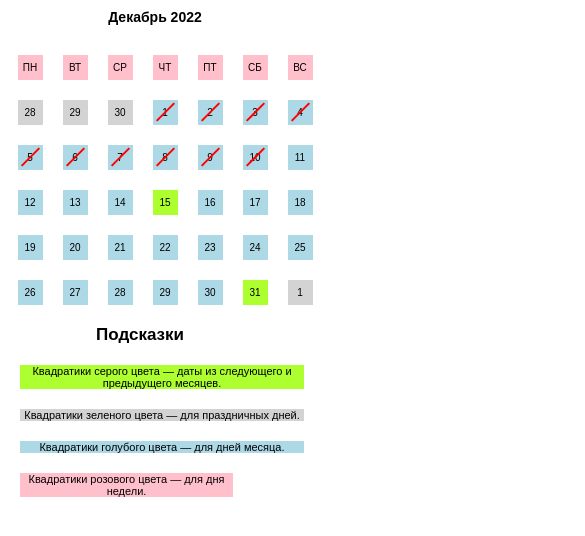
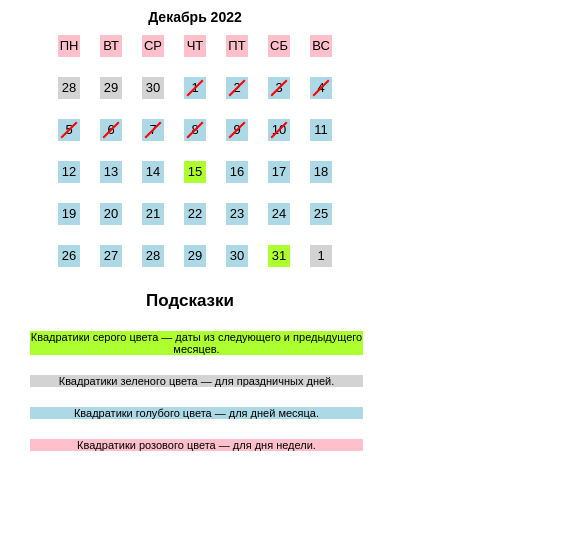
Before and after one commit to rita12356/calendar, a plain HTML site: page index.html in a window 390 px wide. Shown: the top 536 px of the page, 585 px wide, since content can reach past the window. Drawn offline with Linux system fonts and the light colour scheme.

Commit message:
Исправление адаптива

```diff
--- a/css/index.css
+++ b/css/index.css
@@ -1,8 +1,8 @@
 body {
   margin: 0;
   font-family: "Arial";
-  min-width: 900px;
-overflow-x: hidden;
+
+
   user-select: none;
 }
 h2{
@@ -39,17 +39,20 @@ div {
 
 .hints{
   font-size: 40px;
+  padding: 10px;
+  box-sizing: border-box;
 }
 
 .weekdays,
 .days {
-  margin: auto;
+
   display: flex;
   flex-wrap: wrap;
   justify-content: center;
   padding: 20px;
   gap: 20px;
-  width: 900px;
+  max-width: 900px;
+  margin: 0 auto;
 }
 /* Этот класс должен быть у каждого квадрата */
 .day,
@@ -99,17 +102,13 @@ div {
 }
 
 
-@media (max-width: 1023px) {
-  div {
-  text-align: center;
-
-}
+@media (min-width: 768px) and (max-width: 1200px) {
 
 
 .hints{
   font-size: 18px;
-  margin-right: 10px;
-  margin-top: 20px;
+  padding: 10px;
+  box-sizing: border-box;
 }
 
 
@@ -136,118 +135,33 @@ div {
 
   position: relative;
 }
-  .weekdays,
+
+.weekdays,
 .days {
-  margin: auto 180px;
+
   display: flex;
   flex-wrap: wrap;
-
-
-
-
-  width: 500px;
-}
+  justify-content: center;
+  padding: 20px;
+  gap: 20px;
+  max-width: 500px;
+  margin: 0 auto;
 }
 
-
-
-@media (max-width: 800px)   {
-
-    h1 {
-   margin-left: -510px;
-  font-size: 20px;
-}
-    h2 {
-   margin-left: -390px;
-  font-size: 20px;
-}
-.gray{
-  width: 40%;
-  margin: 20px;
-  background-color: greenyellow;
 }
 
-.green{
-  width: 40%;
-  margin: 20px;
-  background-color: lightgray;
-}
-
-.blue{
-  width: 40%;
-  margin: 20px;
-  background-color: lightblue;
-}
-
-.pink{
-  width: 30%;
-  margin: 20px;
-  background-color: pink;
-}
-
-div {
+@media (max-width: 768px)  {
+  h1 {
   text-align: center;
-}
-.hints{
-  font-size: 19px;
-  margin-right: 140px;
-  margin-top: 20px;
-}
-
-.done::before {
-  content: "";
-  position: absolute;
-  height: 5px;
-  left: 0;
-  right: 0;
-  background-color: red;
-  z-index: 1;
-
-  transform: rotate(-45deg);
-}
-.day,
-.weekday {
-  width: 44px;
-  height: 44px;
-  font-size: 19px;
-
-  display: flex;
-  justify-content: center;
-  align-items: center;
-
-  position: relative;
-}
-  .weekdays,
-.days {
-  margin: auto -110px;
-  display: flex;
-  flex-wrap: wrap;
-
-
-
-
-  width: 490px;
-}
-}
-
-
-
-
-
-
-@media (max-width: 575px)  {
-  h1 {
-  margin-left: -590px;
   font-size: 14px;
 }
   h2 {
-   margin-left: -420px;
+   text-align: center;
   font-size: 17px;
 }
 .hints{
   font-size: 11px;
-  margin-right: 190px;
-  margin-top: 20px;
+ box-sizing: border-box;
 }
 
  .done::before {
@@ -263,9 +177,9 @@ div {
 }
 .day,
 .weekday {
-  width: 25px;
-  height: 25px;
-  font-size: 10px;
+  width: 22px;
+  height: 22px;
+  font-size: 13px;
 
   display: flex;
   justify-content: center;
@@ -273,17 +187,19 @@ div {
 
   position: relative;
 }
-  .weekdays,
+
+.weekdays,
 .days {
-  margin: auto -10px;
+
   display: flex;
   flex-wrap: wrap;
-  margin-bottom: -20px;
+  justify-content: center;
+  padding: 20px;
+  gap: 20px;
+  max-width: 310px;
+  margin: -20px auto;
+}
 
 
 
-  width: 310px;
 }
-
-
-}
```
